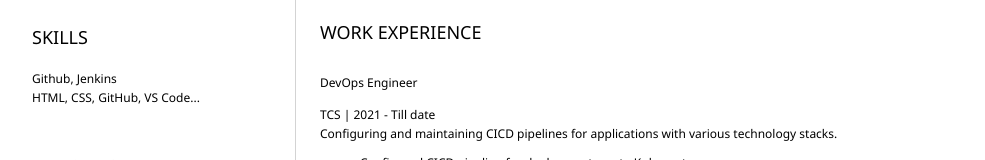
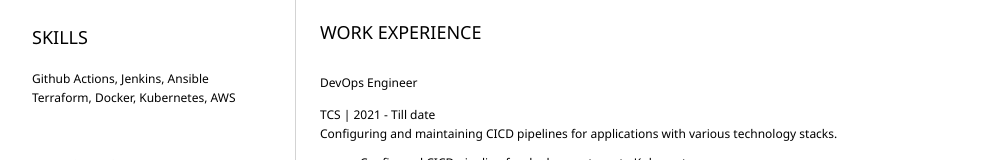
Before and after one commit to imsandeepreddy/resume, a plain HTML site: page index.html in a window 1280 px wide. Shown: the part 332-492 px from the top of the page, without its empty margins (152-1137 px from the left). Drawn offline with Linux system fonts and the light colour scheme.

Commit message:
Update index.html

```diff
--- a/index.html
+++ b/index.html
@@ -34,8 +34,8 @@
 				<section>
 					<h2>SKILLS</h2>
 					<!-- your skills -->
-					<p>Github, Jenkins</p>
-                    <p>HTML, CSS, GitHub, VS Code...</p>
+					<p>Github Actions, Jenkins, Ansible</p>
+					<p>Terraform, Docker, Kubernetes, AWS</p>
 				</section>
 				<section>
 					<h2>EDUCATION</h2>
```
